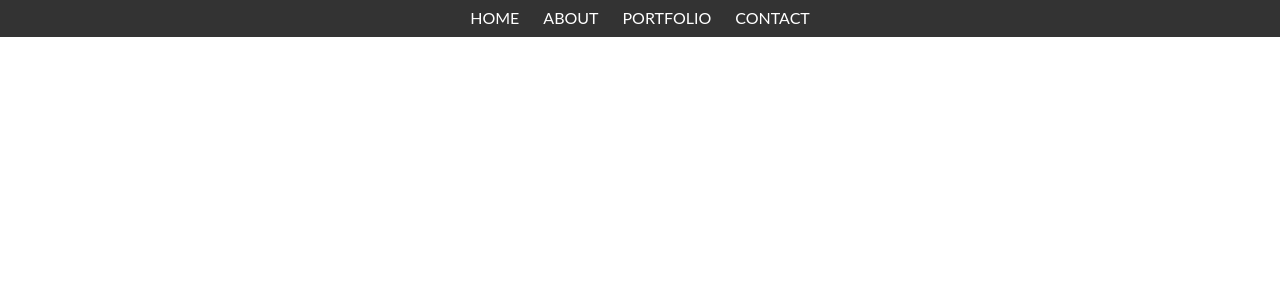
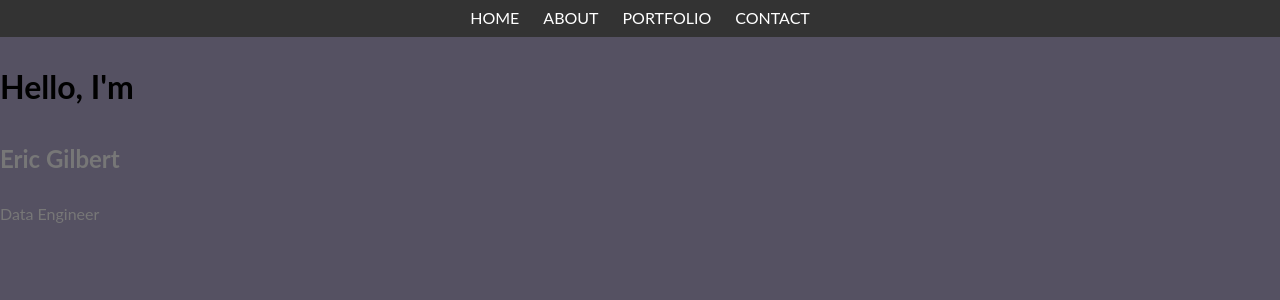
Before and after one commit to egilbert2310/portfolio-website, a React (Create React App) app: page / in a window 1280 px wide. Shown: the top 300 px of the page. Built offline with nearby package versions, Linux system fonts and the light colour scheme.

Commit message:
started main header

```diff
--- a/src/App.css
+++ b/src/App.css
@@ -4,6 +4,7 @@
 
 body{
   margin: 0;
+  background-color: rgb(85, 81, 98);
 
 }
 
@@ -23,7 +24,6 @@ body{
   padding: 0;
   margin: 0;
   list-style: none;
-
   display: flex;
   gap: 1rem;
 }
@@ -44,6 +44,33 @@ body{
 .nav li:hover {
   background-color: #777;
 }
+
+.main-header{
+  display: inline-block;
+  justify-content: center;
+  align-items: center;
+}
+
+
+.main-header h1{
+  color: black;
+
+}
+
+
+
+
+
+
+
+
+
+
+
+
+
+
+
 
 body,
 h1,
--- a/src/App.js
+++ b/src/App.js
@@ -1,11 +1,12 @@
 import './App.css';
-import Card from './components/card.component';
+import MainHeader from './components/main_header.component';
 import Nav from './components/nav.component';
 
 function App() {
   return (
     <div className="App">
       <Nav/>
+      <MainHeader jobtitle={"Data Engineer"}/>
     </div>
   );
 }
--- /dev/null
+++ b/src/components/main_header.component.jsx
@@ -0,0 +1,9 @@
+export default function MainHeader({jobtitle}){
+    return(
+        <div className="main-header">
+            <h1>Hello, I'm</h1>
+            <h2>Eric Gilbert</h2>
+            <p>{jobtitle}</p>
+        </div>
+    )
+}
```
